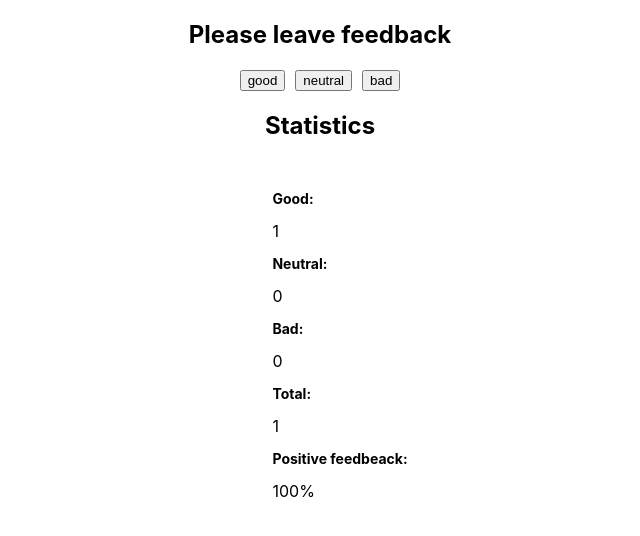
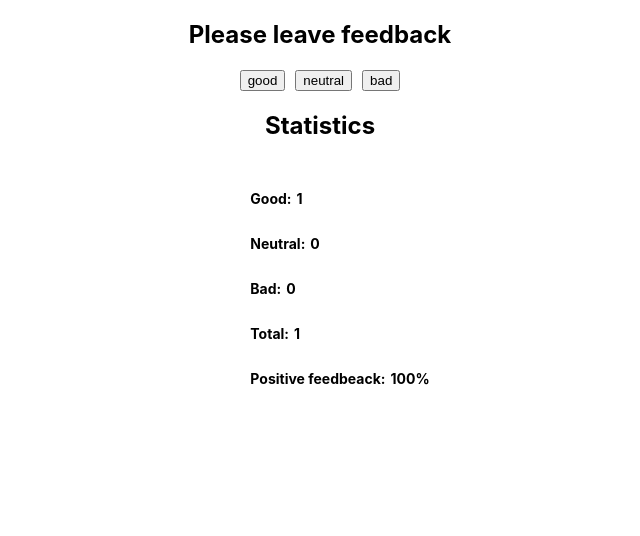
Before and after one commit to OlenkaPasko/goit-react-hw-02-feedback, a React (Create React App) app: page / in a window 1280 px wide. Both pictures are taken after a click on the button "good". Shown: the top 536 px of the page, without its empty margins (320-960 px from the left). Built offline with nearby package versions, Linux system fonts and the light colour scheme.

Commit message:
discrStatistic

```diff
--- a/src/components/Statistics/Statistics.jsx
+++ b/src/components/Statistics/Statistics.jsx
@@ -13,24 +13,34 @@ export const Statistics = ({
   return total ? (
     <ul className={css.statList}>
       <li>
-        <p className={css.discrStatistic}>Good:</p>
-        <span className={css.result}>{good}</span>
+        <p className={css.discrStatistic}>
+          Good:
+          <span className="result">{good}</span>
+        </p>
       </li>
       <li>
-        <p className={css.discrStatistic}>Neutral:</p>
-        <span className={css.result}>{neutral}</span>
+        <p className={css.discrStatistic}>
+          Neutral:
+          <span className="result">{neutral}</span>
+        </p>
       </li>
       <li>
-        <p className={css.discrStatistic}>Bad:</p>
-        <span className={css.result}>{bad}</span>
+        <p className={css.discrStatistic}>
+          Bad:
+          <span className="result">{bad}</span>
+        </p>
       </li>
       <li>
-        <p className={css.discrStatistic}>Total:</p>
-        <span className={css.result}>{total}</span>
+        <p className={css.discrStatistic}>
+          Total:
+          <span className="result">{total}</span>
+        </p>
       </li>
       <li>
-        <p className={css.discrStatistic}>Positive feedbeack:</p>
-        <span className={css.result}>{positivePercentage}%</span>
+        <p className={css.discrStatistic}>
+          Positive feedbeack:
+          <span className="result">{positivePercentage}%</span>
+        </p>
       </li>
     </ul>
   ) : (
--- a/src/components/Statistics/Statistics.module.css
+++ b/src/components/Statistics/Statistics.module.css
@@ -9,6 +9,7 @@
     display: flex;
     align-items: center;
     justify-content: center;
+    gap: 5px;
 
     font-weight: bold;
     font-size: 14px;
```
